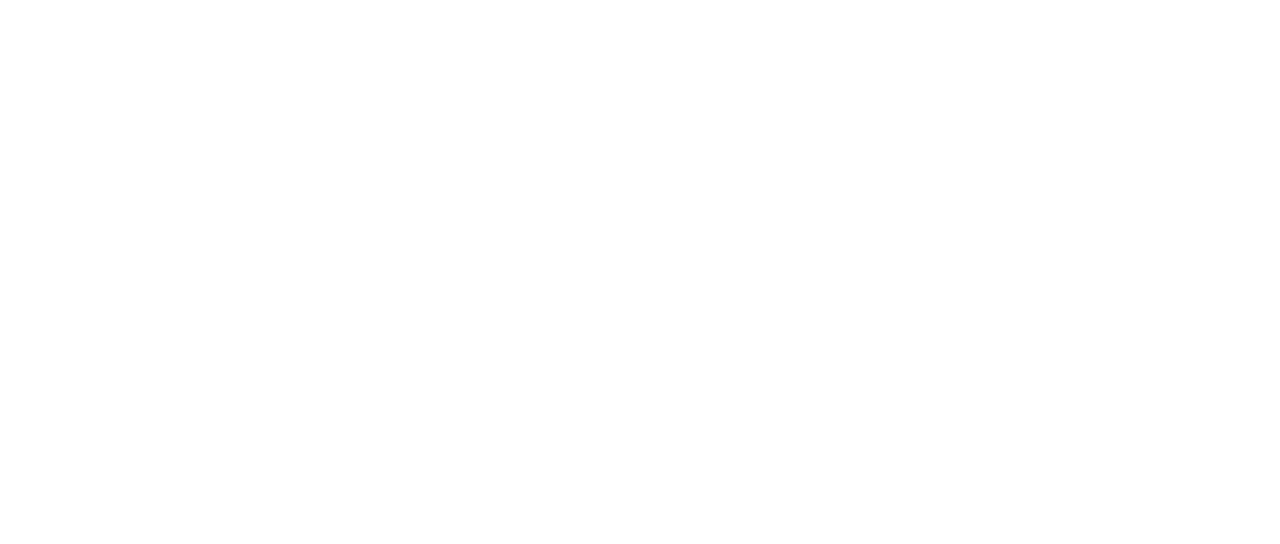
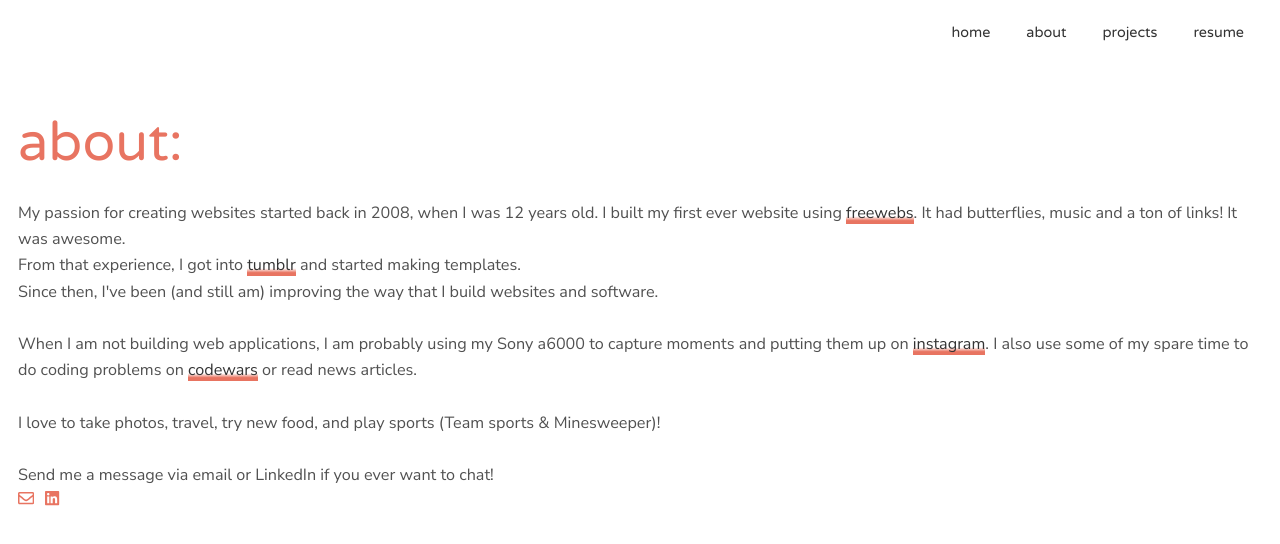
Before and after one commit to Jennykuma/portfolio-site, a Gatsby site: page /about in a window 1280 px wide. Before the commit this address had no page. Built offline with nearby package versions, Linux system fonts and the light colour scheme; Gatsby itself is replaced by a stand-in of ours.

Commit message:
Added an about page

```diff
--- a/gatsby-config.js
+++ b/gatsby-config.js
@@ -7,6 +7,10 @@
       {
         name:'home',
         link:'/'
+      },
+      {
+        name:'about',
+        link:'/about/'
       },
       {
         name:'projects',
--- a/src/components/header.js
+++ b/src/components/header.js
@@ -12,7 +12,7 @@
 	color: #333333;
 
 	&:hover {
-		color: #f2afa4;
+		color: #e87461;
 		text-decoration: none;
 	}
 `;
@@ -21,7 +21,7 @@
   <header
     style={{
       background: `white`,
-      marginBottom: `2.5rem`,
+      marginBottom: `2rem`,
     }}
   >
     <div>
--- /dev/null
+++ b/src/pages/about.js
@@ -0,0 +1,84 @@
+import React from "react"
+import { Link } from "gatsby"
+import styled from 'styled-components'
+import { Container, Row, Col } from "reactstrap"
+import { FaRegEnvelope, FaLinkedin } from 'react-icons/fa'
+
+import Layout from "../components/layout"
+import SEO from "../components/seo"
+
+const Headliner = styled.h1`
+  font-size: 3em;
+  text-align: left;
+  font-family: varela round;
+  font-weight: 500;
+  color: #e87461;
+`;
+
+const Text = styled.text`
+    font-size: 0.9em;
+    line-height: 1.5em;
+    font-family: nunito sans;
+`;
+
+const StyledLink = styled(props => <a {...props} />)`
+    background: linear-gradient(180deg, rgba(255,255,255,0) 65%, #e87461 85%);
+    color: #333333;
+
+    &:hover {
+        color: #333333;
+        text-decoration: none;
+        background: linear-gradient(180deg, rgba(255,255,255,0) 65%, #f2afa4 85%);
+  }
+`;
+
+const IconLink = styled.a`
+    color: #e87461;
+
+    &:hover {
+        color: #f2afa4;
+    }
+`;
+
+const AboutPage = () => (
+    <Layout>
+        <Container fluid>
+            <SEO title="About"/>
+            <Row>
+                <Headliner>about: </Headliner>
+            </Row>
+
+            <Row>
+                <Col md="7" style={{ paddingLeft: 0, paddingRight: 0 }}>
+                    <Text>
+                        My passion for creating websites started back in 2008, when I was 12 years old.
+                        I built my first ever website using <StyledLink target="_blank" href="https://en.wikipedia.org/wiki/Webs_(web_hosting)">freewebs</StyledLink>. It
+                        had butterflies, music and a ton of links! It was awesome.
+                        <br />
+                        From that experience, I got into <StyledLink target="_blank" href="https://en.wikipedia.org/wiki/Tumblr">tumblr</StyledLink> and started making templates.
+                        <br />
+                        Since then, I've been (and still am) improving the way that I build websites and software.
+                        <p></p>
+                        When I am not building web applications, I am probably using my Sony a6000 to capture moments and putting them
+                        up on <StyledLink target="_blank" href="https://www.instagram.com/jiku.ma/">instagram</StyledLink>. I also use some of my spare time to do coding
+                        problems on <StyledLink target="_blank" href="https://www.codewars.com/users/Jennykuma">codewars</StyledLink> or read news articles.
+                        <p></p>
+                        I love to take photos, travel, try new food, and play sports (Team sports & Minesweeper)!
+                        <p></p>
+                        Send me a message via email or LinkedIn if you ever want to chat!
+                        <br />
+                        <IconLink href={"mailto:" + "jenny.le@ucalgary.ca"}>
+                            <FaRegEnvelope style={{marginRight: `10px`}}/>
+                        </IconLink>
+
+                        <IconLink target="_blank" href="https://www.linkedin.com/in/jennyle05/">
+                            <FaLinkedin />
+                        </IconLink>
+                    </Text>
+                </Col>
+            </Row>
+        </Container>
+    </Layout>
+)
+
+export default AboutPage
```
Also changed, not shown: src/components/hero.js (+7 -21 lines).
